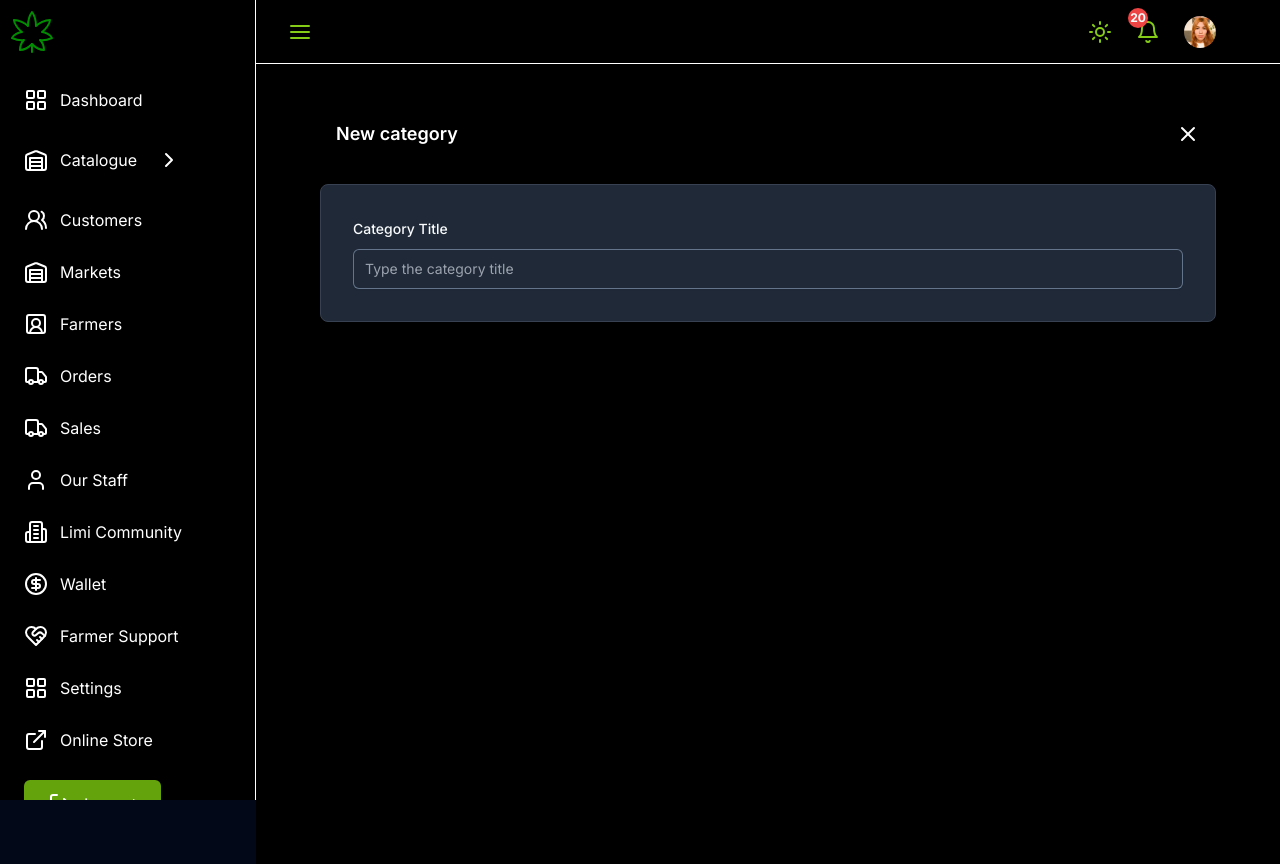
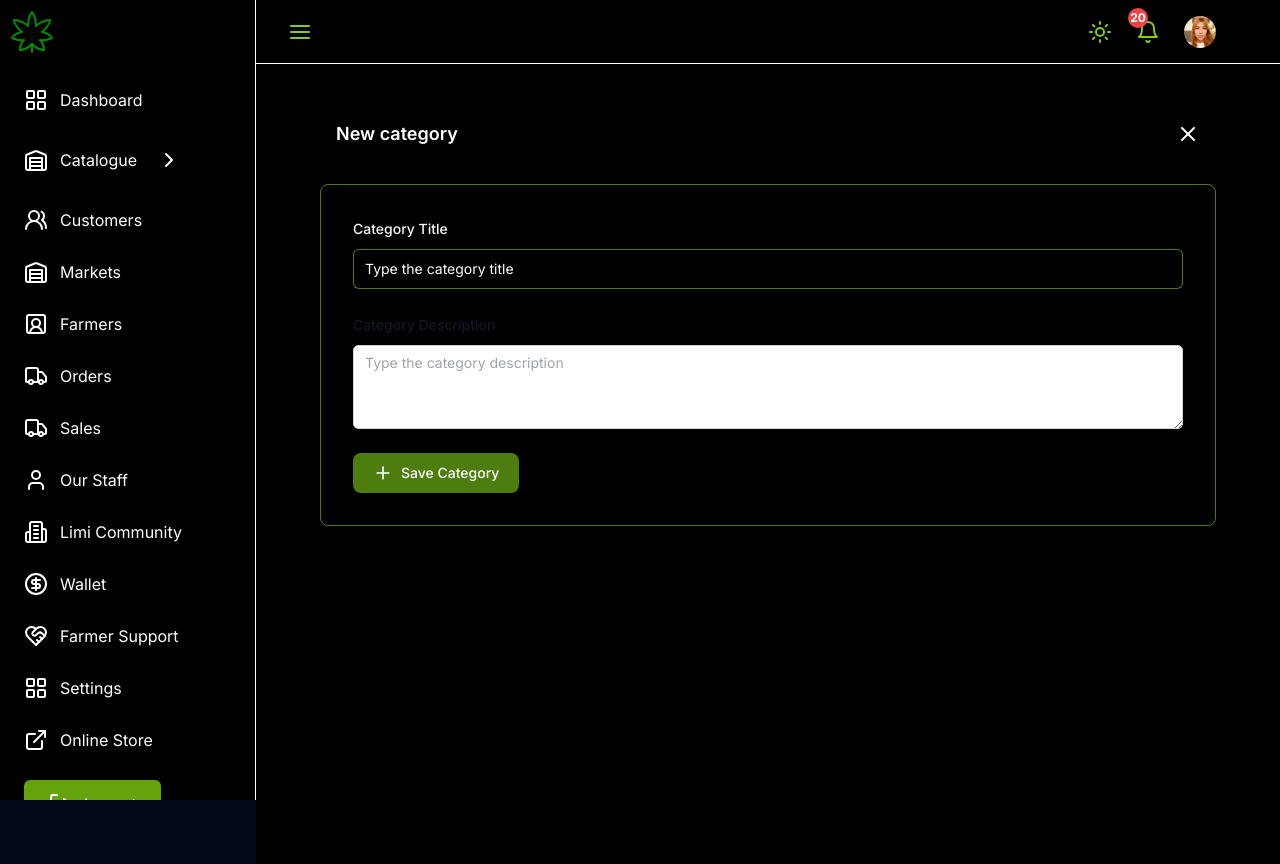
Before and after one commit to Scot-MacDonald/multi-vendor, a Next.js app: page /dashboard/categories/new in a window 1280 px wide. Built offline with nearby package versions, Linux system fonts and the light colour scheme.

Commit message:
reusable forms

```diff
--- a/app/(back-office)/dashboard/(catalogue)/categories/new/page.jsx
+++ b/app/(back-office)/dashboard/(catalogue)/categories/new/page.jsx
@@ -1,6 +1,9 @@
 "use client";
 import FormHeader from "@/app/components/backoffice/FormHeader";
+import SubmitButton from "@/app/components/formInputs/SubmitButton";
+import TextAreaInput from "@/app/components/formInputs/TextAreaInput";
 import TextInput from "@/app/components/formInputs/TextInput";
+import { generateSlug } from "@/lib/generateSlug";
 
 import React from "react";
 import { useForm } from "react-hook-form";
@@ -12,6 +15,8 @@
     formState: { errors },
   } = useForm();
   async function onSubmit(data) {
+    const slug = generateSlug(data.title);
+    data.slug = slug;
     console.log(data);
   }
   return (
@@ -19,7 +24,7 @@
       <FormHeader title="New category" />
       <form
         onSubmit={handleSubmit(onSubmit)}
-        className="w-full max-w-4xl p-4 bg-white border border-gray-200 rounded-lg shadow sm:p-6 md:p-8 dark:bg-gray-800 dark:border-gray-700 mx-auto my-3"
+        className="w-full max-w-4xl p-4 bg-white border border-gray-200 rounded-lg shadow sm:p-6 md:p-8 dark:bg-transparent dark:border-lime-700 mx-auto my-3"
       >
         <div className="grid gap-4 sm:grid-cols-2 sm:gap-6">
           <TextInput
@@ -28,7 +33,19 @@
             register={register}
             errors={errors}
           />
+          <TextAreaInput
+            label="Category Description"
+            name="description"
+            register={register}
+            errors={errors}
+          />
         </div>
+
+        <SubmitButton
+          isLoading={false}
+          buttonTitle="Save Category"
+          loadingButtonTitle="Creating category please wait..."
+        />
       </form>
     </div>
   );
--- /dev/null
+++ b/app/components/formInputs/SubmitButton.jsx
@@ -0,0 +1,47 @@
+import { Plus } from "lucide-react";
+import React from "react";
+
+export default function SubmitButton({
+  isLoading = false,
+  buttonTitle,
+  loadingButtonTitle,
+}) {
+  return (
+    <div className="sm:col-span-1">
+      {isLoading ? (
+        <button
+          disabled
+          type="button"
+          className="mt-4 text-white bg-blue-700 hover:bg-blue-800 focus:ring-4 focus:outline-none focus:ring-blue-300 font-medium rounded-lg text-sm px-5 py-2.5 text-center mr-2 dark:bg-blue-600 dark:hover:bg-blue-700 dark:focus:ring-blue-800 inline-flex items-center"
+        >
+          <svg
+            aria-hidden="true"
+            role="status"
+            className="inline w-4 h-4 mr-3 text-white animate-spin"
+            viewBox="0 0 100 101"
+            fill="none"
+            xmlns="http://www.w3.org/2000/svg"
+          >
+            <path
+              d="M100 50.5908C100 78.2051 77.6142 100.591 50 100.591C22.3858 100.591 0 78.2051 0 50.5908C0 22.9766 22.3858 0.59082 50 0.59082C77.6142 0.59082 100 22.9766 100 50.5908ZM9.08144 50.5908C9.08144 73.1895 27.4013 91.5094 50 91.5094C72.5987 91.5094 90.9186 73.1895 90.9186 50.5908C90.9186 27.9921 72.5987 9.67226 50 9.67226C27.4013 9.67226 9.08144 27.9921 9.08144 50.5908Z"
+              fill="#E5E7EB"
+            />
+            <path
+              d="M93.9676 39.0409C96.393 38.4038 97.8624 35.9116 97.0079 33.5539C95.2932 28.8227 92.871 24.3692 89.8167 20.348C85.8452 15.1192 80.8826 10.7238 75.2124 7.41289C69.5422 4.10194 63.2754 1.94025 56.7698 1.05124C51.7666 0.367541 46.6976 0.446843 41.7345 1.27873C39.2613 1.69328 37.813 4.19778 38.4501 6.62326C39.0873 9.04874 41.5694 10.4717 44.0505 10.1071C47.8511 9.54855 51.7191 9.52689 55.5402 10.0491C60.8642 10.7766 65.9928 12.5457 70.6331 15.2552C75.2735 17.9648 79.3347 21.5619 82.5849 25.841C84.9175 28.9121 86.7997 32.2913 88.1811 35.8758C89.083 38.2158 91.5421 39.6781 93.9676 39.0409Z"
+              fill="currentColor"
+            />
+          </svg>
+          {loadingButtonTitle}
+        </button>
+      ) : (
+        <button
+          type="submit"
+          className="inline-flex items-center px-5 py-2.5 mt-4 sm:mt-6 text-sm font-medium text-center text-white bg-black dark:bg-lime-700 rounded-lg focus:ring-4 focus:ring-blue-200 dark:focus:ring-blue-900 hover:bg-gray-800 dark:hover:bg-lime-800"
+        >
+          <Plus className="w-5 h-5 mr-2" />
+          <span>{buttonTitle}</span>
+        </button>
+      )}
+    </div>
+  );
+}
--- /dev/null
+++ b/app/components/formInputs/TextAreaInput.jsx
@@ -0,0 +1,35 @@
+"use client";
+export default function TextAreaInput({
+  label,
+  name,
+  register,
+  errors,
+  isRequired = true,
+
+  className = "sm:col-span-2",
+}) {
+  return (
+    <div className={className}>
+      <label
+        htmlFor={name}
+        className="block text-sm font-medium leading-6 text-gray-900 mb-2 "
+      >
+        {label}
+      </label>
+      <div className="mt-2">
+        <textarea
+          {...register(`${name}`, { required: isRequired })}
+          name={name}
+          id={name}
+          rows={3}
+          className="block w-full rounded-md border-0 py-1.5 text-gray-900 shadow-sm ring-1 ring-inset ring-gray-300 placeholder:text-gray-400 focus:ring-2 focus:ring-inset focus:ring-indigo-600 sm:text-sm sm:leading-6"
+          defaultValue={""}
+          placeholder={`Type the ${label.toLowerCase()}`}
+        />
+        {errors[`${name}`] && (
+          <span className="text-sm text-red-600 ">{label} is required</span>
+        )}
+      </div>
+    </div>
+  );
+}
--- a/app/components/formInputs/TextInput.jsx
+++ b/app/components/formInputs/TextInput.jsx
@@ -24,7 +24,7 @@
           id={name}
           defaultValue={defaultValue}
           autoComplete={name}
-          className="block w-full rounded-md border-0 py-2 text-gray-900 shadow-sm ring-1 ring-inset ring-slate-500 placeholder:text-gray-400 focus:ring-2 focus:ring-inset focus:ring-lime-700 dark:focus:ring-slate-500 sm:text-sm sm:leading-6 dark:bg-transparent dark:text-slate-100"
+          className="block w-full rounded-md border-0 py-2 text-gray-900 shadow-sm ring-1 ring-inset ring-lime-700 placeholder:text-black dark:placeholder:text-white focus:ring-2 focus:ring-inset focus:ring-lime-700 dark:focus:ring-slate-500 sm:text-sm sm:leading-6 dark:bg-transparent dark:text-slate-100"
           placeholder={`Type the ${label.toLowerCase()}`}
         />
         {errors[`${name}`] && (
--- /dev/null
+++ b/lib/generateSlug.js
@@ -0,0 +1,11 @@
+export function generateSlug(title) {
+  const slug = title
+    .toLowerCase() // Convert the title to lowercase
+    .replace(/\s+/g, "-") // Replace spaces with dashes
+    .replace(/[^\w\-]+/g, "") // Remove non-word characters except dashes
+    .replace(/\-\-+/g, "-") // Replace multiple consecutive dashes with a single dash
+    .replace(/^\-+/, "") // Remove dashes from the beginning
+    .replace(/\-+$/, ""); // Remove dashes from the end
+
+  return slug;
+}
```
